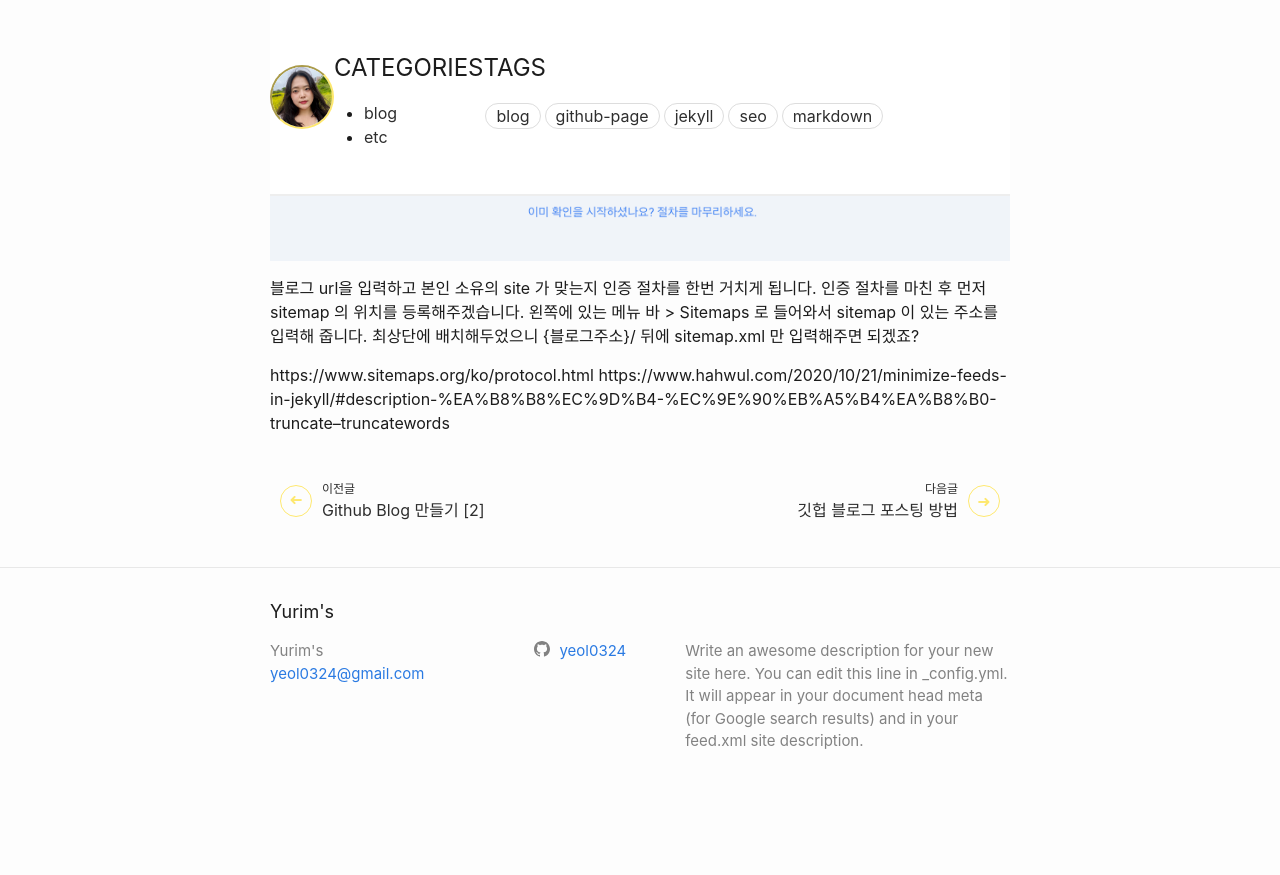
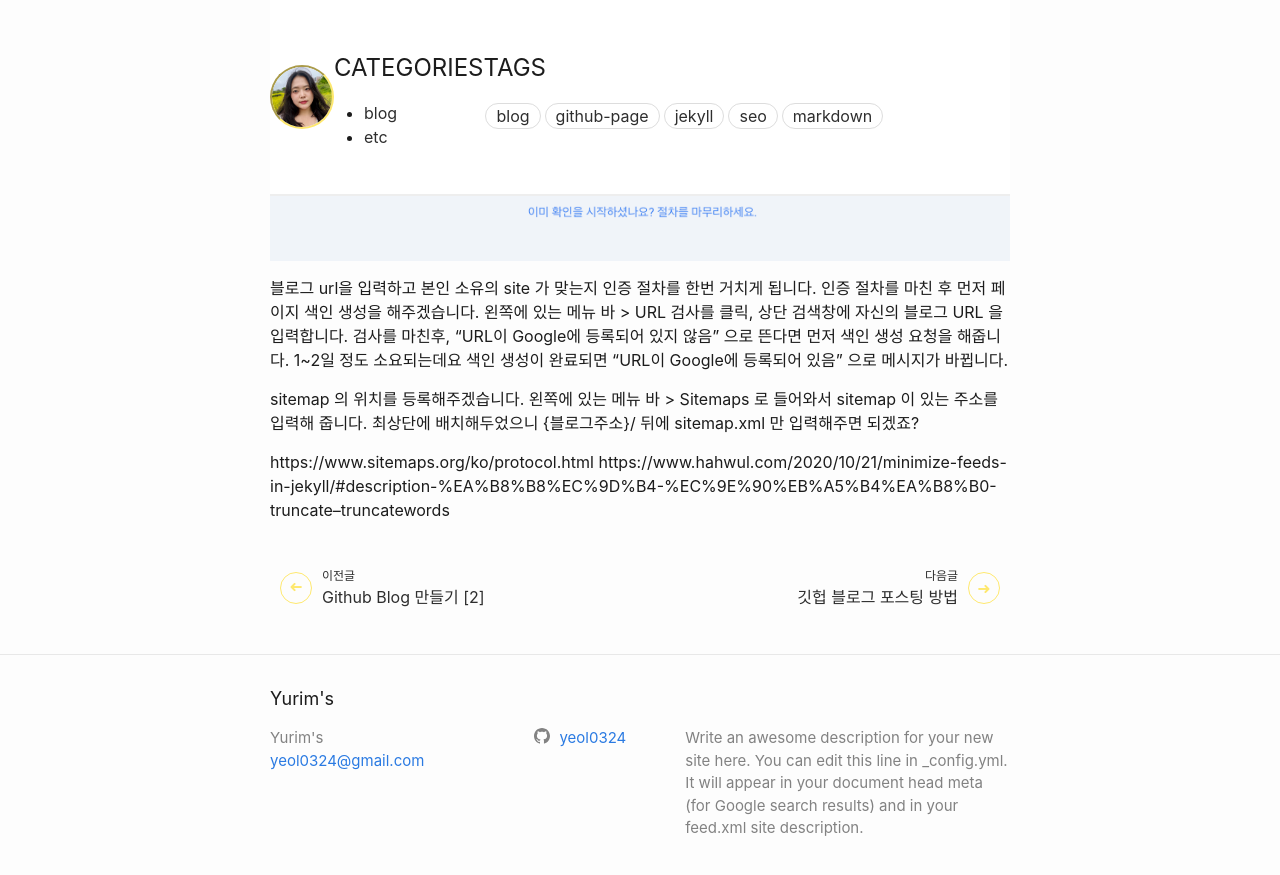
Before and after one commit to yeol0324/yeol0324.github.io, a Jekyll site: the page built from _posts/blog/2024-03-02-jekyll-github-blog-3.md, in a window 1280 px wide and 900 px high, scrolled down 5327 px. Shown: the top 875 px of the window. Built offline with Jekyll 4.4.1, drawn with Linux system fonts in a browser that asks for light colours; before the commit the page ends 6140 px from its top, so only the background shows below that.

Commit message:
sitemap 수정

```diff
--- a/_posts/blog/2024-03-02-jekyll-github-blog-3.md
+++ b/_posts/blog/2024-03-02-jekyll-github-blog-3.md
@@ -206,7 +206,10 @@ sitemap.xml, robots.txt, feed.xml 작성이 끝났다면 커밋&푸시로 변경
 <https://search.google.com/search-console/welcome> 접속
 ![google_search_console](/assets/images/jekyll0github-blog-301.png)
 
-블로그 url을 입력하고 본인 소유의 site 가 맞는지 인증 절차를 한번 거치게 됩니다. 인증 절차를 마친 후 먼저 sitemap 의 위치를 등록해주겠습니다. 왼쪽에 있는 메뉴 바 > Sitemaps 로 들어와서 sitemap 이 있는 주소를 입력해 줍니다. 최상단에 배치해두었으니 {블로그주소}/ 뒤에 sitemap.xml 만 입력해주면 되겠죠?
+블로그 url을 입력하고 본인 소유의 site 가 맞는지 인증 절차를 한번 거치게 됩니다. 인증 절차를 마친 후 먼저 페이지 색인 생성을 해주겠습니다.
+왼쪽에 있는 메뉴 바 > URL 검사를 클릭, 상단 검색창에 자신의 블로그 URL 을 입력합니다. 검사를 마친후, "URL이 Google에 등록되어 있지 않음" 으로 뜬다면 먼저 색인 생성 요청을 해줍니다. 1~2일 정도 소요되는데요 색인 생성이 완료되면 "URL이 Google에 등록되어 있음" 으로 메시지가 바뀝니다.
+
+sitemap 의 위치를 등록해주겠습니다. 왼쪽에 있는 메뉴 바 > Sitemaps 로 들어와서 sitemap 이 있는 주소를 입력해 줍니다. 최상단에 배치해두었으니 {블로그주소}/ 뒤에 sitemap.xml 만 입력해주면 되겠죠?
 
 
 
--- a/sitemap.xml
+++ b/sitemap.xml
@@ -29,5 +27,6 @@ sitemap:
         <priority>{{ post.sitemap.priority }}</priority>
       {% endif %}
     </url>
+    {% endunless %}
   {% endfor %}
 </urlset>
```
Also changed, not shown: other parts of sitemap.xml (+1 -3 lines).
